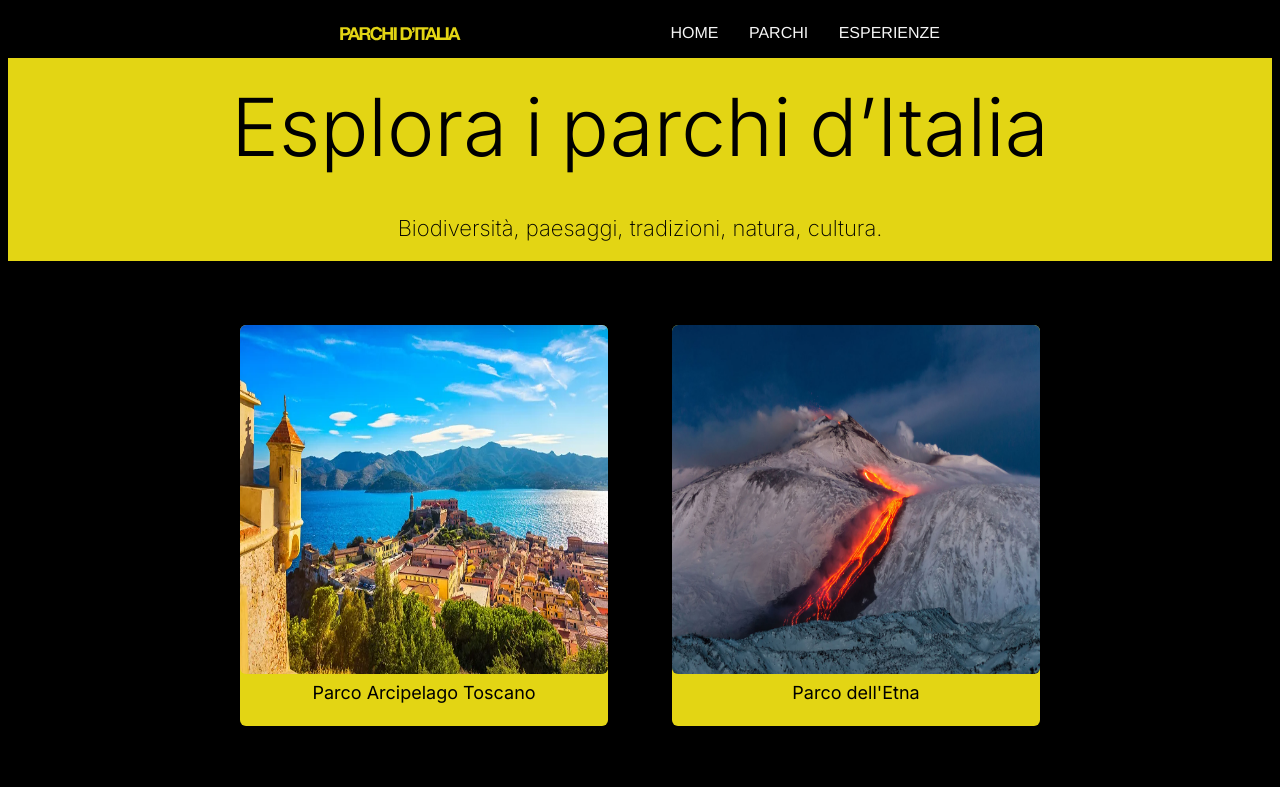
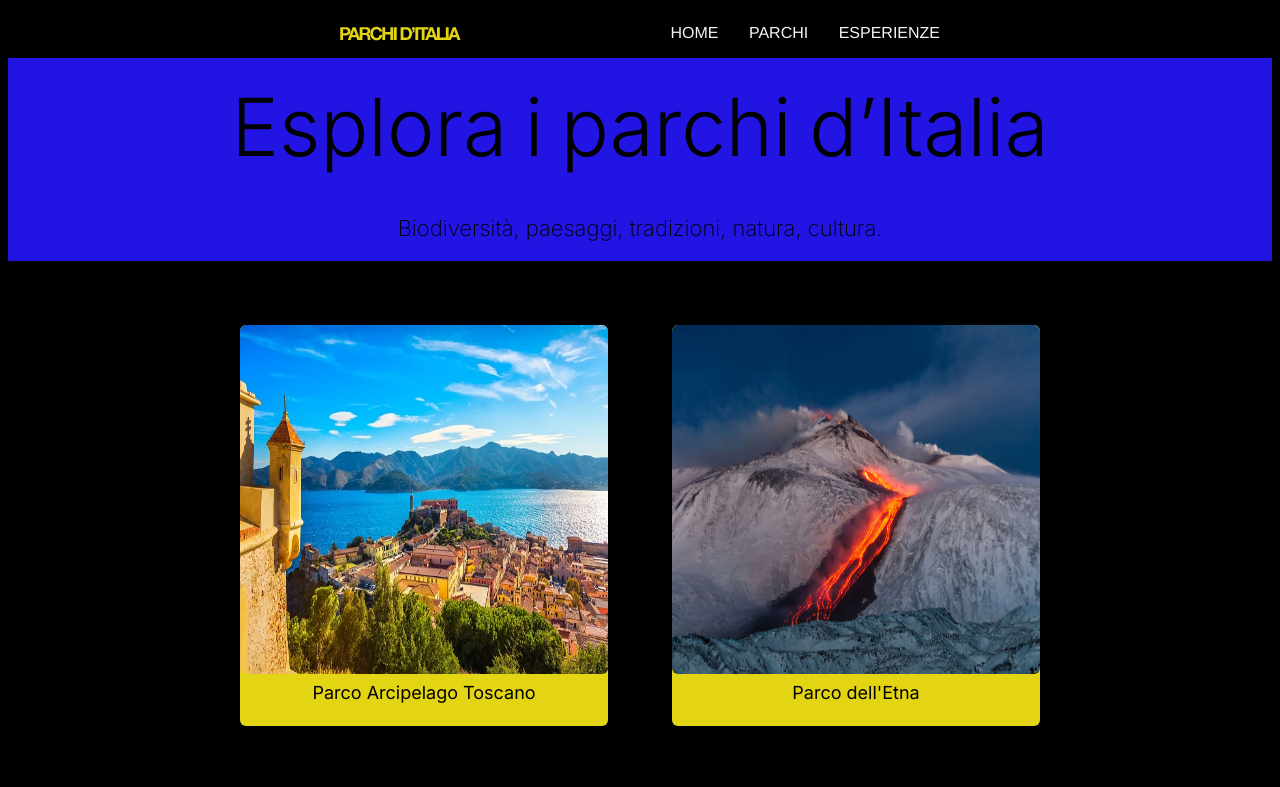
Before and after one commit to giorgiomorales67/Parchi-D-Italia, a plain HTML site: page index.html in a window 1280 px wide. Shown: the top 787 px of the page. Drawn offline with Linux system fonts and the light colour scheme; a web font is replaced by a local one.

Commit message:
Update style.css

```diff
--- a/css/style.css
+++ b/css/style.css
@@ -99,7 +99,7 @@ p  {
 }
 
 .Hero {
-    background-color: rgb(227, 213, 20);
+    background-color: rgb(34, 20, 227);
     max-width: 100%;
 
 }
```
